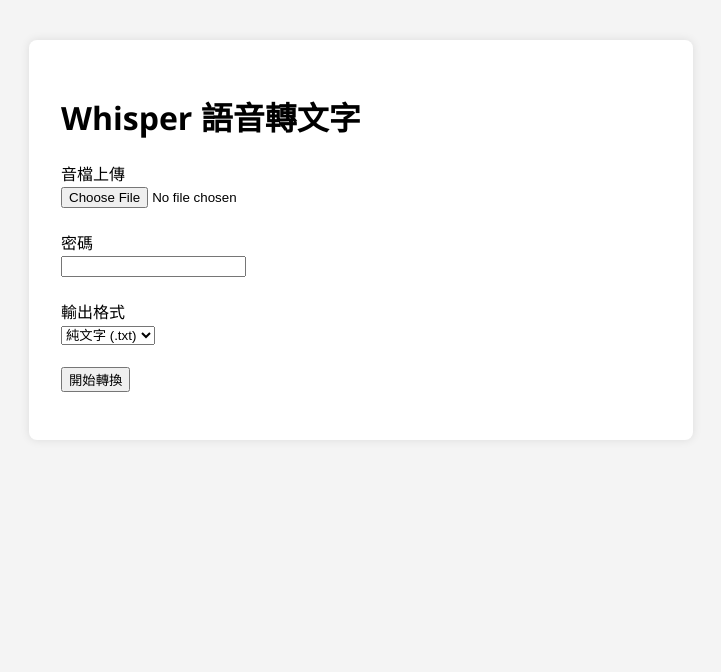
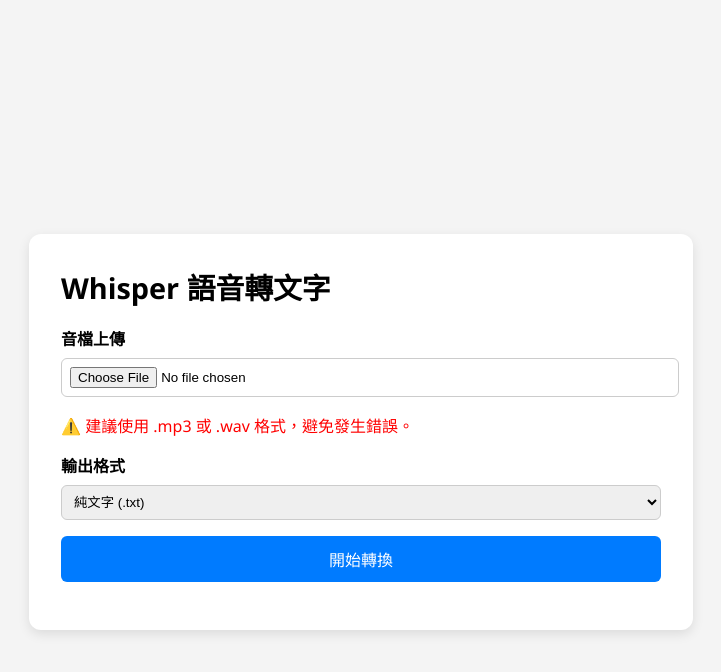
Before and after one commit to amidhacksaw/whisper-transcriber, a plain HTML site: page index.html in a window 1280 px wide. Shown: the whole page, without its empty margins (279-1000 px from the left). Drawn offline with Linux system fonts and the light colour scheme.

Commit message:
Update index.html

```diff
--- a/index.html
+++ b/index.html
@@ -8,29 +8,64 @@
     body {
       font-family: "Segoe UI", sans-serif;
       background: #f4f4f4;
+      margin: 0;
       padding: 2rem;
       display: flex;
-      flex-direction: column;
+      justify-content: center;
       align-items: center;
+      min-height: 100vh;
     }
     .container {
       background: white;
+      border-radius: 12px;
       padding: 2rem;
-      border-radius: 8px;
       max-width: 600px;
       width: 100%;
-      box-shadow: 0 0 10px rgba(0, 0, 0, 0.1);
+      box-shadow: 0 4px 12px rgba(0, 0, 0, 0.1);
     }
-    textarea {
+    h1 {
+      margin-top: 0;
+      font-size: 1.8rem;
+    }
+    label {
+      font-weight: bold;
+      display: block;
+      margin: 1rem 0 0.5rem;
+    }
+    select, input[type="file"] {
       width: 100%;
-      height: 200px;
+      padding: 0.5rem;
+      border-radius: 6px;
+      border: 1px solid #ccc;
+    }
+    button {
+      background: #007bff;
+      color: white;
+      border: none;
+      padding: 0.7rem 1rem;
+      border-radius: 6px;
+      cursor: pointer;
       margin-top: 1rem;
+      width: 100%;
+      font-size: 1rem;
+    }
+    button:hover {
+      background: #0056b3;
+    }
+    .preview-box {
+      margin-top: 1rem;
+      background: #f9f9f9;
+      border: 1px solid #ddd;
       padding: 1rem;
-      overflow-y: scroll;
-      font-family: monospace;
+      border-radius: 6px;
+      max-height: 200px;
+      overflow-y: auto;
+      white-space: pre-wrap;
+      font-size: 0.9rem;
     }
     .error {
       color: red;
+      font-weight: bold;
       margin-top: 1rem;
     }
   </style>
@@ -38,55 +73,77 @@
 <body>
   <div class="container">
     <h1>Whisper 語音轉文字</h1>
-    <form id="uploadForm">
-      <label>音檔上傳</label><br />
-      <input type="file" name="audio" accept=".mp3,.wav" required /><br /><br />
+    <label for="audio">音檔上傳</label>
+    <input type="file" id="audio" accept=".mp3,.wav" />
+    <p style="color:red;">⚠️ 建議使用 .mp3 或 .wav 格式，避免發生錯誤。</p>
 
-      <label>密碼</label><br />
-      <input type="password" name="password" required /><br /><br />
+    <label for="format">輸出格式</label>
+    <select id="format">
+      <option value="txt">純文字 (.txt)</option>
+      <option value="srt">字幕檔 (.srt)</option>
+    </select>
 
-      <label>輸出格式</label><br />
-      <select name="format">
-        <option value="txt">純文字 (.txt)</option>
-        <option value="srt">字幕檔 (.srt)</option>
-      </select><br /><br />
+    <button onclick="transcribe()">開始轉換</button>
 
-      <button type="submit">開始轉換</button>
-    </form>
+    <div class="preview-box" id="preview" style="display:none;"></div>
 
-    <textarea id="result" readonly style="display:none;"></textarea>
-    <div class="error" id="errorMsg"></div>
+    <button id="downloadBtn" style="display:none;" onclick="downloadText()">⬇️ 下載內容</button>
+    <div class="error" id="errorBox"></div>
   </div>
 
   <script>
-    document.getElementById('uploadForm').addEventListener('submit', async (e) => {
-      e.preventDefault();
-      const form = e.target;
-      const formData = new FormData(form);
-      const errorBox = document.getElementById("errorMsg");
-      const resultBox = document.getElementById("result");
+    let transcribedContent = "";
 
+    async function transcribe() {
+      const audio = document.getElementById("audio").files[0];
+      const format = document.getElementById("format").value;
+      const preview = document.getElementById("preview");
+      const downloadBtn = document.getElementById("downloadBtn");
+      const errorBox = document.getElementById("errorBox");
+
+      preview.style.display = "none";
+      downloadBtn.style.display = "none";
       errorBox.textContent = "";
-      resultBox.style.display = "none";
+
+      if (!audio) {
+        errorBox.textContent = "請上傳音檔。";
+        return;
+      }
+
+      const formData = new FormData();
+      formData.append("audio", audio);
+      formData.append("format", format);
 
       try {
-        const response = await fetch("https://whisper-transcriber-rml7.onrender.com/transcribe", {
+        const res = await fetch("https://whisper-transcriber-rml7.onrender.com/transcribe", {
           method: "POST",
-          body: formData
+          body: formData,
         });
 
-        const text = await response.text();
+        if (!res.ok) {
+          const data = await res.json();
+          throw new Error(data.error || "轉換失敗");
+        }
 
-        if (response.ok) {
-          resultBox.textContent = text;
-          resultBox.style.display = "block";
-        } else {
-          errorBox.textContent = `❌ 錯誤：${text}`;
-        }
+        transcribedContent = await res.text();
+        preview.textContent = transcribedContent;
+        preview.style.display = "block";
+        downloadBtn.style.display = "inline-block";
       } catch (err) {
-        errorBox.textContent = `❌ 錯誤：${err.message}`;
+        errorBox.textContent = "❌ 錯誤：" + err.message;
       }
-    });
+    }
+
+    function downloadText() {
+      const format = document.getElementById("format").value;
+      const blob = new Blob([transcribedContent], { type: "text/plain" });
+      const url = URL.createObjectURL(blob);
+      const a = document.createElement("a");
+      a.href = url;
+      a.download = format === "txt" ? "result.txt" : "result.srt";
+      a.click();
+      URL.revokeObjectURL(url);
+    }
   </script>
 </body>
 </html>
```
